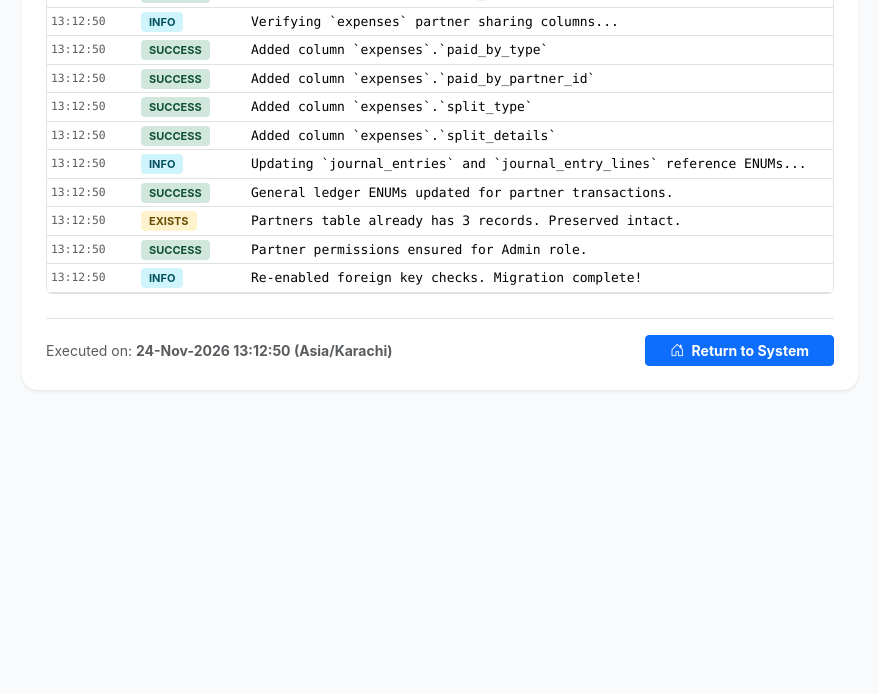
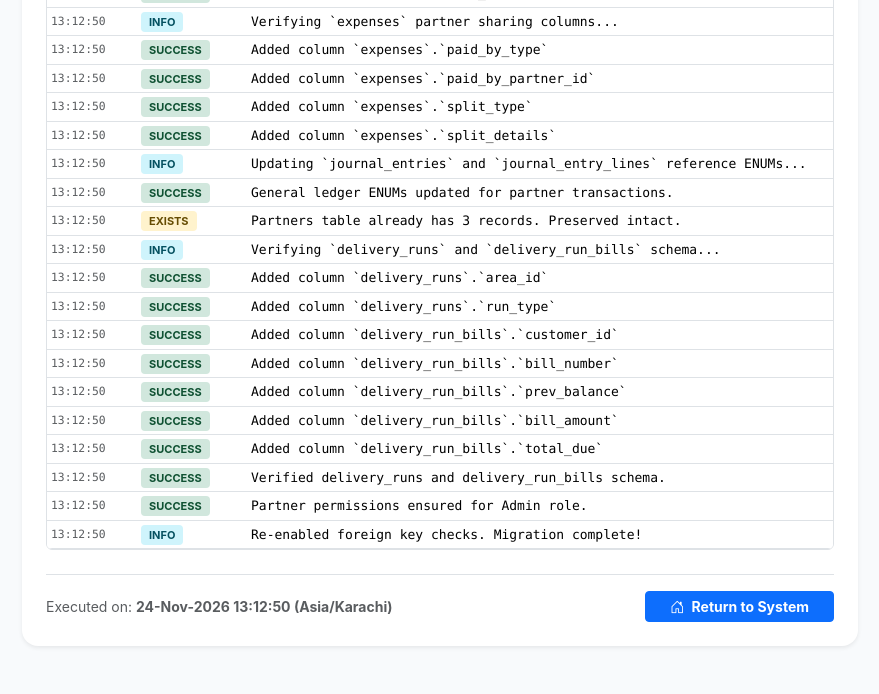
Before and after one commit to laiqahmadkhawaja/DMS, a PHP site: page /Distribution/database/migrate_server_updates.php in a window 1280 px wide. Shown: the part 1509-2203 px from the top of the page, without its empty margins (200-1079 px from the left). Before the commit the page ends 1900 px from the top, so only its background shows below. Run offline with PHP 8.4, Linux system fonts and the light colour scheme; data comes from the database, SQL or seed files in the repository; some libraries are stand-ins or nearby versions.

Commit message:
fix(delivery): add missing delivery_runs columns and fix purchase card variable

```diff
--- a/database/migrate_server_updates.php
+++ b/database/migrate_server_updates.php
@@ -254,6 +254,22 @@ try {
         add_log('warning', "Partners table already has {$partnerCount} records. Preserved intact.");
     }
 
+    // --------------------------------------------------------------------------
+    // 11. DELIVERY RUNS & MANUAL CREDIT SHEETS SCHEMA
+    // --------------------------------------------------------------------------
+    add_log('info', 'Verifying `delivery_runs` and `delivery_run_bills` schema...');
+    safe_add_column($db, 'delivery_runs', 'area_id', "INT(10) UNSIGNED DEFAULT NULL AFTER `salesman_id`");
+    safe_add_column($db, 'delivery_runs', 'run_type', "VARCHAR(20) NOT NULL DEFAULT 'load_sheet' AFTER `load_sheet_id`");
+
+    // Make invoice_id nullable in delivery_run_bills to support manual recovery sheets
+    $db->exec("ALTER TABLE `delivery_run_bills` MODIFY COLUMN `invoice_id` BIGINT(20) UNSIGNED DEFAULT NULL;");
+    safe_add_column($db, 'delivery_run_bills', 'customer_id', "INT(10) UNSIGNED DEFAULT NULL AFTER `invoice_id`");
+    safe_add_column($db, 'delivery_run_bills', 'bill_number', "VARCHAR(50) DEFAULT NULL AFTER `customer_id`");
+    safe_add_column($db, 'delivery_run_bills', 'prev_balance', "DECIMAL(15,2) NOT NULL DEFAULT 0.00 AFTER `bill_number`");
+    safe_add_column($db, 'delivery_run_bills', 'bill_amount', "DECIMAL(15,2) NOT NULL DEFAULT 0.00 AFTER `prev_balance`");
+    safe_add_column($db, 'delivery_run_bills', 'total_due', "DECIMAL(15,2) NOT NULL DEFAULT 0.00 AFTER `bill_amount`");
+    add_log('success', 'Verified delivery_runs and delivery_run_bills schema.');
+
     // Ensure permissions
     $db->exec("
         INSERT IGNORE INTO `permissions` (`module`, `permission_code`, `permission_name`, `description`) VALUES
--- a/modules/purchases/create.php
+++ b/modules/purchases/create.php
@@ -427,7 +427,7 @@ require_once INCLUDES_PATH . '/topbar.php';
                                                 Cost: <?= DEFAULT_CURRENCY ?> <?= number_format($purchaseCartonRate, 0) ?> <span class="text-muted fw-normal" style="font-size: 10px;">/ Ctn</span>
                                             </div>
                                             <div class="text-dark fw-semibold" style="font-size: 10.5px; line-height: 1.1;">
-                                                <?= DEFAULT_CURRENCY ?> <?= number_format($packsPerCtn > 0 ? ($purCtnRate / $packsPerCtn) : $purCtnRate, 2) ?> <span class="text-muted fw-normal" style="font-size: 9.5px;">/ Pack</span>
+                                                <?= DEFAULT_CURRENCY ?> <?= number_format($packsPerCtn > 0 ? ($purchaseCartonRate / $packsPerCtn) : $purchaseCartonRate, 2) ?> <span class="text-muted fw-normal" style="font-size: 9.5px;">/ Pack</span>
                                             </div>
                                             <div class="text-secondary fw-semibold" style="font-size: 11px;">
                                                 <?= DEFAULT_CURRENCY ?> <?= number_format($purchasePieceRate, 2) ?> <span class="text-muted fw-normal" style="font-size: 10px;">/ Pc</span>
```
